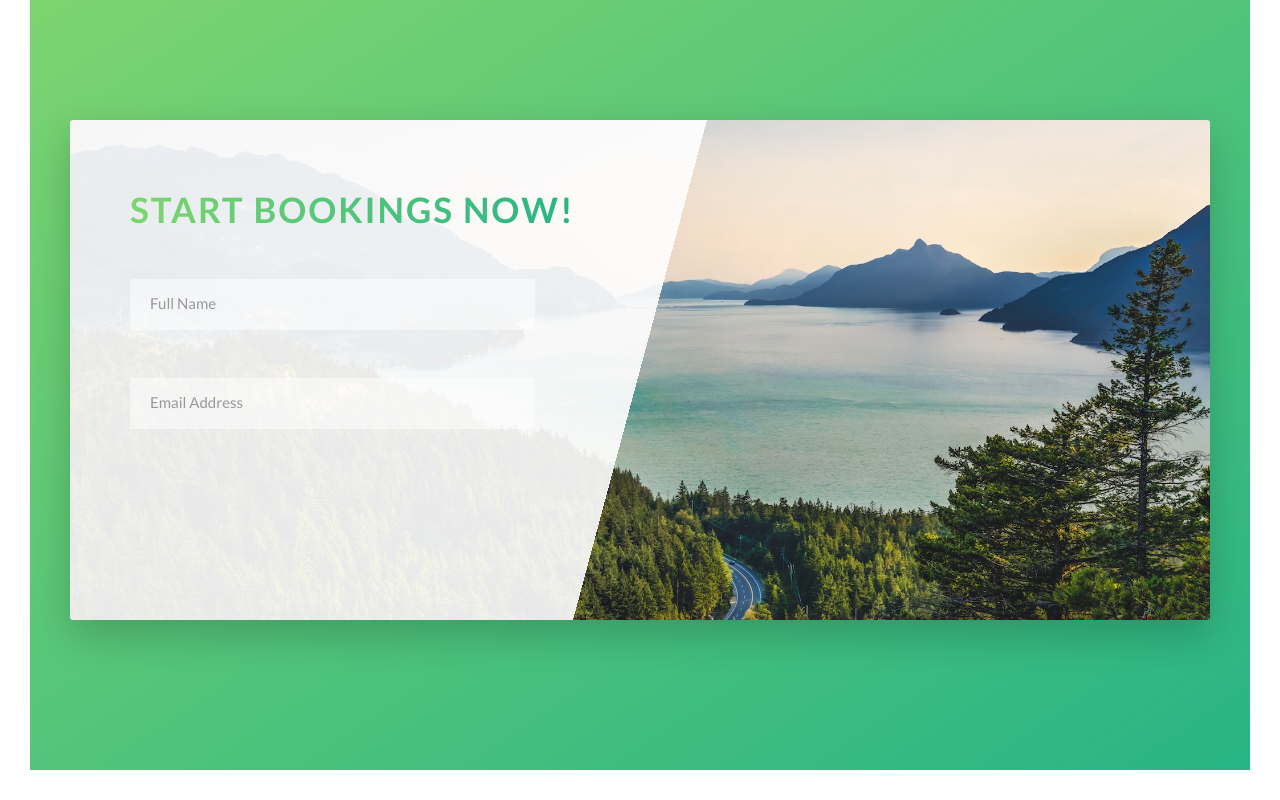
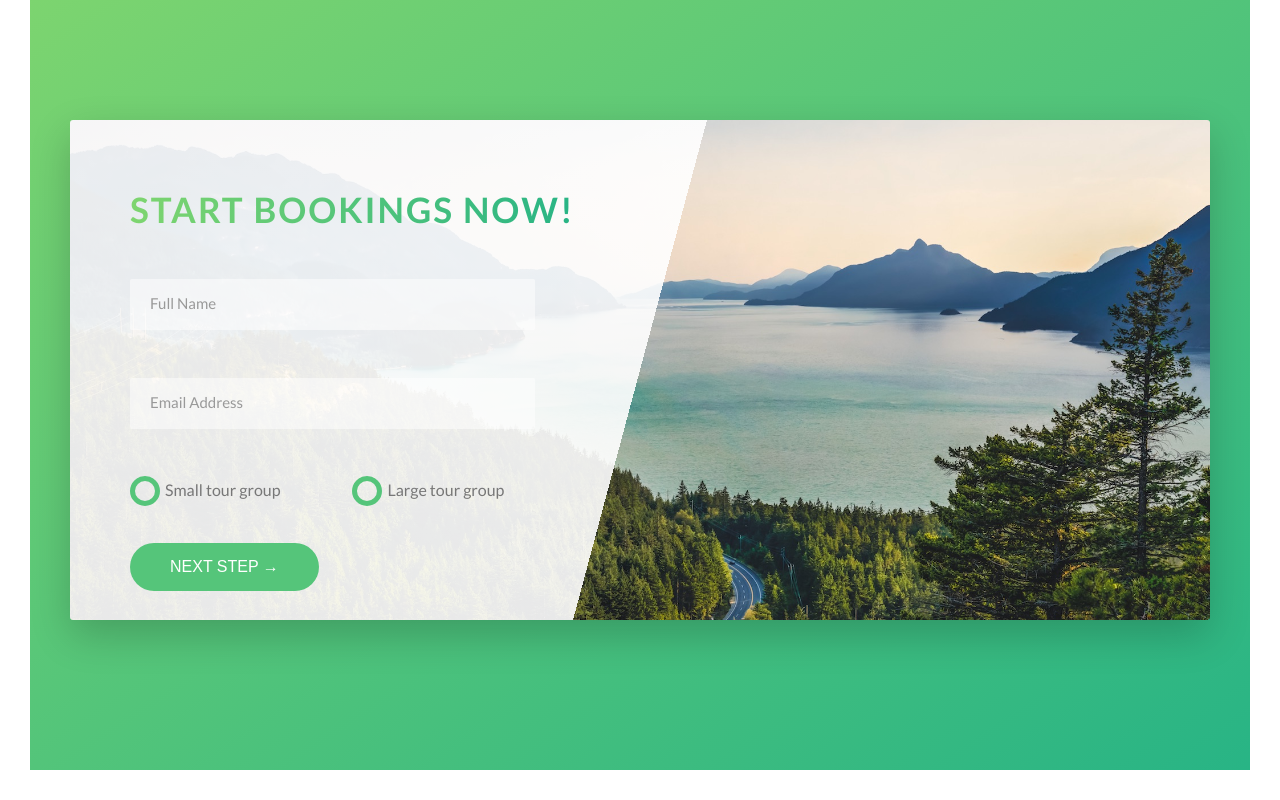
Before and after one commit to NikhilMudgal/CSS-practices, a website: page index.html in a window 1280 px wide. Shown: the part 4603-5403 px from the top of the page. Drawn offline with Linux system fonts and the light colour scheme.

Commit message:
Created Custom Radio buttons

```diff
--- a/index.html
+++ b/index.html
@@ -276,6 +276,25 @@
                                     <input type="email" class="form__input" placeholder="Email Address" id="email" required>
                                     <label for="email" class="form__label">Email Address</label>
                                 </div>
+                                <div class="form__group  u-margin-bottom-medium">
+                                    <div class="form__radio-group">
+                                      <input type="radio" class="form__radio-input" name="size" id="small">
+                                      <label for="small" class="form__radio-label">
+                                        <span class="form__radio-button"></span>
+                                        Small tour group
+                                    </label>
+                                    </div>
+                                    <div class="form__radio-group">
+                                      <input type="radio" class="form__radio-input" id="large" name="size" >
+                                      <label for="large" class="form__radio-label">
+                                        <span class="form__radio-button"></span>
+                                        Large tour group
+                                    </label>
+                                    </div>
+                                </div>
+                                <div class="form__group">
+                                    <button class="btn btn--green">Next Step &rarr;</button>
+                                </div>
                             </form>
                         </div>
                     </div>
--- a/sass/base/_utilities.scss
+++ b/sass/base/_utilities.scss
@@ -1,12 +1,12 @@
-.u-center-text { text-align: center; }
+.u-center-text { text-align: center !important; }
 
-.u-margin-bottom-big { margin-bottom: 8rem; }
-.u-margin-bottom-medium { margin-bottom: 4rem; }
+.u-margin-bottom-big { margin-bottom: 8rem !important; }
+.u-margin-bottom-medium { margin-bottom: 4rem !important; }
 
-.u-margin-bottom-small { margin-bottom: 1.5rem; }
+.u-margin-bottom-small { margin-bottom: 1.5rem !important; }
 
-.u-margin-top-big { margin-top: 8rem; }
-.u-margin-top-huge { margin-top: 10rem; }
-.u-margin-top-medium { margin-top: 4rem; }
+.u-margin-top-big { margin-top: 8rem !important; }
+.u-margin-top-huge { margin-top: 10rem !important; }
+.u-margin-top-medium { margin-top: 4rem !important; }
 
-.u-margin-top-small { margin-top: 1.5rem; }
+.u-margin-top-small { margin-top: 1.5rem !important; }
--- a/sass/components/_button.scss
+++ b/sass/components/_button.scss
@@ -1,4 +1,5 @@
 .btn{  /* pesudo class*/
+    &, // this will translate into a button
     &:link, &:visited {
     text-transform: uppercase;
     text-decoration: none;
@@ -8,7 +9,11 @@
     transition: all .2s;  // transition has to be on the initial state */
     position: relative;
     font-size: $default-font-size;
-    }
+
+  // change for the <button> element
+  border: none;
+  cursor: pointer;
+  }
     &:hover {
       transform: translateY(-3px);
       box-shadow: 0 1rem 2rem rgba($color-black, .2);
@@ -17,7 +22,9 @@
         opacity: 0;
     }
     }
-    &:active {
+    &:active,
+    &:focus {
+      outline: none;
       transform: translateY(-1px);
       box-shadow: 0 .5rem 1rem rgba($color-black, .2);
     }
--- a/sass/components/_form.scss
+++ b/sass/components/_form.scss
@@ -38,9 +38,51 @@
     }
 
     // + is used for the adjacent sibling selector
-    &__input:placeholder-shown + &__label {
+    &__input:placeholder-shown + &__label { // once the value is entered in the input field, this styling also goes away automatically from the label
         opacity: 0;
         visibility: hidden;
         transform: translateY(-4rem);
     }
+    &__radio-input {
+        display: none;
+    }
+    &__radio-group {
+        width: 49%;
+        display: inline-block;
+    }
+
+    &__radio-label {
+        font-size: $default-font-size;
+        cursor: pointer;
+        position: relative;
+        padding-left: 3.5rem;
+    }
+
+    &__radio-button {
+        height: 3rem;
+        width: 3rem;
+        border: 5px solid $color-primary;
+        border-radius: 50%;
+        display: inline-block;
+        position: absolute;
+        left: 0;
+        top: -.4rem;
+        &::after {
+            content: "";
+            display: block;
+            width: 1.3rem;
+            height: 1.3rem;
+            border-radius: 50%;
+            position: absolute;
+            top: 50%;
+            left: 50%;
+            transform: translate(-50%, -50%);
+            background-color: $color-primary;
+            opacity: 0;
+            transition: opacity .2s;
+        }
+    }
+    &__radio-input:checked ~ &__radio-label &__radio-button::after { // ~ is used for all siblings
+        opacity: 1;
+    }
 }
```
Also changed, not shown: css/style.css.
